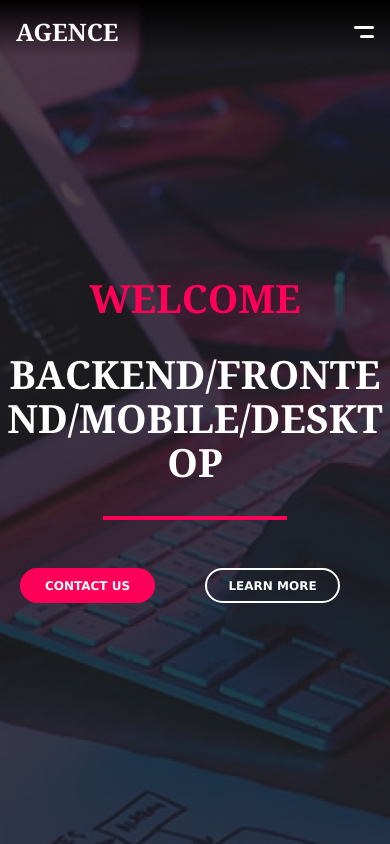
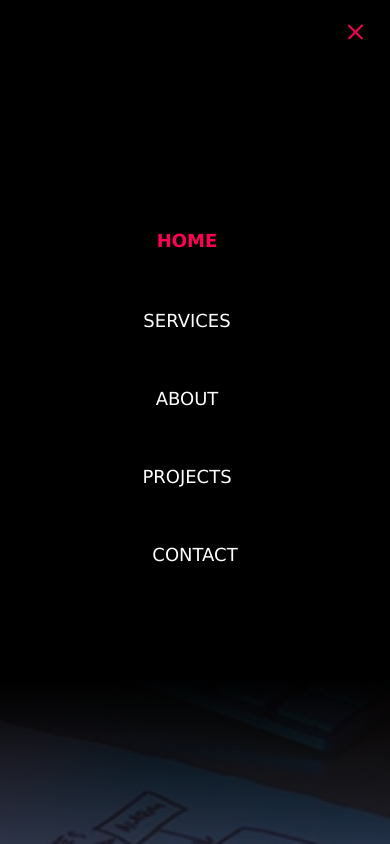
Before and after one commit to Bouzidabdeldjalil/site-setst, a website: page index.html in a window 390 px wide. Both pictures are taken after a click on the element 364 px from the left and 31 px from the top of the page. Shown: the top 844 px of the page. Drawn offline with Linux system fonts and the light colour scheme.

Commit message:
Add files via upload

```diff
--- a/css/style.css
+++ b/css/style.css
@@ -58,10 +58,11 @@
     position: relative;
     cursor: pointer;
     margin-top: 10px;
+    z-index: 8;
 }
 .mobile-menu span {
     width: 20px;
-    height: 3px;
+    height: 2px;
     display: block;
     background-color: #fff;
     border-radius: 2px;
@@ -72,15 +73,54 @@
     margin: 6px 0 0 6px
 }
 .mobile-menu.mobile span:first-child {
-    background-color: #8c94ba;
+    background-color: #FF0058;
     transform: rotate(45deg) translate(3px,4px);
     transition: all .375s ease-in-out
 }
 
 .mobile-menu.mobile span:last-child {
     width: 20px;
-    background-color: #8c94ba;
+    background-color: #FF0058;
     transform: rotate(-45deg) translate(2px,-2.5px);
     transition: all .375s ease-in-out;
     margin: 6px 0 0
 }
+
+
+.nav-mob{
+    display: flex;
+    width: 100%;
+    height: 100%;
+    position: fixed;
+    overflow: hidden;
+    visibility: visible;
+    -ms-flex-flow: row wrap;
+    flex-flow: row wrap;
+    -ms-flex-line-pack: center;
+    align-content: center;
+    justify-content: center;
+    top: 0;
+    left: 0;
+    padding: 74px 25px;
+    background: linear-gradient(180deg, #000000 80%, rgba(0, 0, 0, 0) 100%);
+
+    opacity: 1;
+    z-index: 2;
+}
+
+
+.nav-mob li{
+    flex: 0 0 100%;
+    text-align: center;
+    margin-bottom: 50px;
+
+}
+.nav-mob a{
+color: #fff;
+}
+a.active {
+    color: #FF0058;
+}
+.h-nav{
+    display: none;
+}
--- a/index.html
+++ b/index.html
@@ -16,12 +16,12 @@
       style="background-image: url('./img/Rectangle.png')"
     >
       <div
-        class="h-14 md:h-[77px] w-screen rounded-none"
+        class="h-16 md:h-[77px] w-screen rounded-none"
         style="
         background: linear-gradient(180deg, #000000 0%, rgba(0, 0, 0, 0) 100%);
         "
       >
-        <div class= "ml-4 md:ml-20 flex pt-3 md:pt-6 justify-between">
+        <div class= "ml-6 md:ml-20 flex pt-3 md:pt-6 justify-between">
           <h2
             style="font-family: 'Georgia'"
             class="mt-1 text-2xl text-[#ffffff] font-serif not-italic font-bold uppercase"
@@ -29,12 +29,12 @@
             agence
           </h2>
           <nav class="mr-0 md:mr-20 pt-1 flex">
-            <ul class="md:flex hidden">
+            <ul class="navbar hidden">
               <li class="mr-4">
                 <a
                   href="/"
                   style="font-family: 'Verdana'; line-height: 28px"
-                  class="text-lg text-wardi font-serif not-italic font-bold uppercase"
+                  class="text-lg text-wardi font-serif not-italic font-bold uppercase active"
                   >Home</a
                 >
               </li>
@@ -71,7 +71,7 @@
                 >
               </li>
             </ul>
-            <div class="mobile-menu md:hidden mr-4">
+            <div class="mobile-menu md:hidden mr-6 a">
               <span></span>
               <span></span>
             </div>
@@ -84,26 +84,21 @@
       >
         <div class="">
           <h1
-            class="text-wardi text-center animation"
+            class="text-wardi text-center animation font-medium md:font-bold text-3xl md:text-4xl"
             style="
               font-family: 'Georgia';
               font-style: normal;
-              font-weight: 700;
-              font-size: 38.9375px;
-              line-height: 44px;
+
               text-transform: uppercase;
             "
           >
             Welcome
           </h1>
           <h1
-            class="text-white mt-8 text-center animation2"
+            class="text-white mt-8 text-center animation2 font-medium md:font-bold text-3xl md:text-4xl"
             style="
               font-family: 'Georgia';
               font-style: normal;
-              font-weight: 700;
-              font-size: 38.9375px;
-              line-height: 44px;
               text-transform: uppercase;
             "
           >
@@ -120,13 +115,11 @@
           ></div>
           <div class="flex items-center w-full justify-center mx-auto mt-12">
             <button
-              class="mr-[50px] w-[135px] h-[35px] text-white bg-wardi rounded-full btn-animation"
+              class="mr-[50px] w-[145px] h-[45px] text-white bg-wardi rounded-full btn-animation md:text-xs text-sm"
               style="
                 font-family: 'Verdana';
                 font-style: normal;
                 font-weight: 600;
-                font-size: 12px;
-                line-height: 22px;
                 /* identical to box height, or 172% */
 
                 text-align: center;
@@ -136,13 +129,11 @@
               Contact Us
             </button>
             <button
-              class="mr-[30px] w-[135px] h-[35px] text-white rounded-full border-2 border-white"
+              class="w-[145px] h-[45px] text-white rounded-full border-2 border-white md:text-xs text-sm"
               style="
                 font-family: 'Verdana';
                 font-style: normal;
                 font-weight: 600;
-                font-size: 12px;
-                line-height: 20px;
 
                 text-align: center;
                 text-transform: uppercase;
--- a/js/script.js
+++ b/js/script.js
@@ -34,3 +34,25 @@ function animation(text,split){
     }, 50);
 
 }
+
+const menumobile = document.querySelector(".mobile-menu");
+const navbar = document.querySelector(".navbar");
+
+
+menumobile.addEventListener("click",()=>{
+if (menumobile.classList.contains('a')){
+    menumobile.classList.add('mobile');
+    menumobile.classList.remove('a');
+    navbar.classList.add('nav-mob');
+    navbar.classList.remove('h-nav');
+    navbar.classList.remove('hidden');
+
+
+
+}else{
+    menumobile.classList.remove('mobile');
+    menumobile.classList.add('a');
+    navbar.classList.remove('nav-mob');
+    navbar.classList.add('h-nav');
+}
+})
```
Also changed, not shown: dist/output.css.
